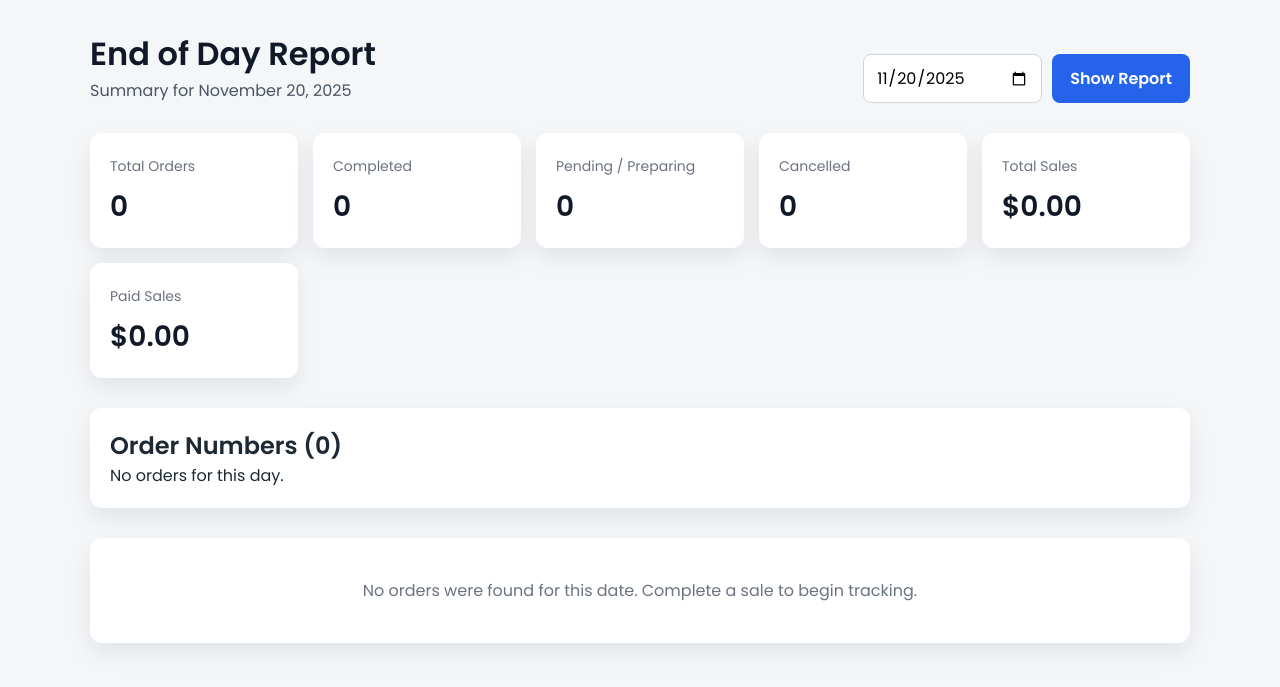
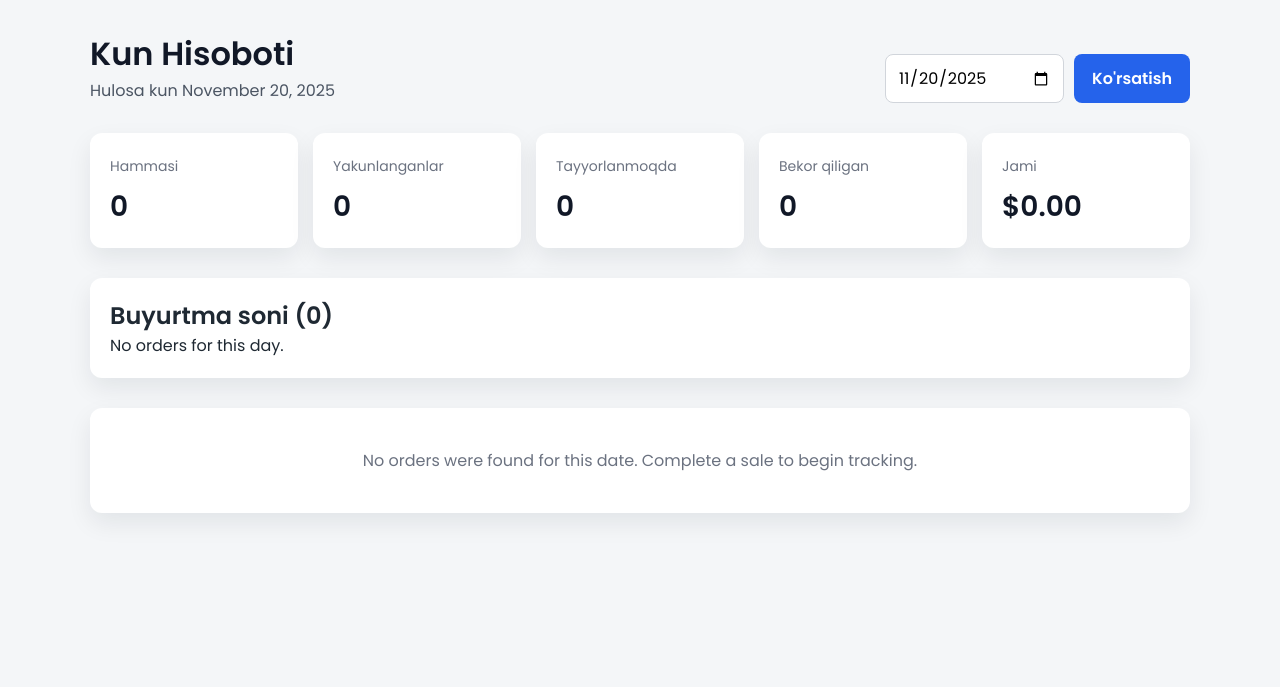
Before and after one commit to Komron0412/POS_system, a Django app: page /orders/report/ in a window 1280 px wide. Shown: the top 687 px of the page. Run offline with Django 5.2, Linux system fonts and the light colour scheme; data that the repository does not hold is empty.

Commit message:
some changes

```diff
--- a/config/settings.py
+++ b/config/settings.py
@@ -120,7 +120,7 @@ AUTH_PASSWORD_VALIDATORS = [
 
 LANGUAGE_CODE = "en-us"
 
-TIME_ZONE = "UTC"
+TIME_ZONE = 'Asia/Tashkent'
 
 USE_I18N = True
 
--- a/menu/views.py
+++ b/menu/views.py
@@ -16,6 +16,9 @@ def _get_or_create_daily_active_order():
     ).last()
     if not active_order:
         active_order = Order.objects.create(status='pending')
+    elif not active_order.order_number:
+        active_order.order_number = active_order.generate_daily_order_number()
+        active_order.save(update_fields=['order_number'])
     return active_order
 
 
--- a/static/menu/css/pos.css
+++ b/static/menu/css/pos.css
@@ -24,7 +24,7 @@ body {
 }
 
 .menu-section {
-    flex: 3;
+    flex: 6;
     background: rgba(255, 255, 255, 0.9);
     backdrop-filter: blur(8px);
     padding: 30px;
--- a/templates/orders/end_of_day_report.html
+++ b/templates/orders/end_of_day_report.html
@@ -14,12 +14,12 @@
     <div class="report-shell">
         <header>
             <div>
-                <h1>End of Day Report</h1>
-                <p>Summary for {{ report_date|date:"F j, Y" }}</p>
+                <h1>Kun Hisoboti</h1>
+                <p>Hulosa kun {{ report_date|date:"F j, Y" }}</p>
             </div>
             <form class="date-form" method="get">
                 <input type="date" name="date" value="{{ report_date|date:'Y-m-d' }}">
-                <button type="submit">Show Report</button>
+                <button type="submit">Ko'rsatish</button>
             </form>
         </header>
 
@@ -29,33 +29,29 @@
 
         <section class="metrics-grid">
             <div class="metric-card">
-                <span>Total Orders</span>
+                <span>Hammasi</span>
                 <strong>{{ total_orders }}</strong>
             </div>
             <div class="metric-card">
-                <span>Completed</span>
+                <span>Yakunlanganlar</span>
                 <strong>{{ completed_orders }}</strong>
             </div>
             <div class="metric-card">
-                <span>Pending / Preparing</span>
+                <span>Tayyorlanmoqda</span>
                 <strong>{{ pending_orders }}</strong>
             </div>
             <div class="metric-card">
-                <span>Cancelled</span>
+                <span>Bekor qiligan</span>
                 <strong>{{ cancelled_orders }}</strong>
             </div>
             <div class="metric-card">
-                <span>Total Sales</span>
+                <span>Jami</span>
                 <strong>${{ total_sales|floatformat:2 }}</strong>
-            </div>
-            <div class="metric-card">
-                <span>Paid Sales</span>
-                <strong>${{ paid_sales|floatformat:2 }}</strong>
             </div>
         </section>
 
         <section class="order-numbers">
-            <h2>Order Numbers ({{ order_numbers|length }})</h2>
+            <h2>Buyurtma soni ({{ order_numbers|length }})</h2>
             <div class="order-number-list">
                 {% if order_numbers %}
                     {% for number in order_numbers %}
@@ -75,9 +71,8 @@
                             <th>Order #</th>
                             <th>Time</th>
                             <th>Status</th>
-                            <th>Paid</th>
-                            <th>Total</th>
-                            <th>Notes</th>
+                            <th>Tolangan</th>
+                            <th>Jami</th>
                             <th>Details</th>
                         </tr>
                     </thead>
@@ -85,7 +80,7 @@
                         {% for order in orders %}
                             <tr class="order-row" data-order-id="{{ order.id }}">
                                 <td data-label="Order">#{{ order.display_order_number }}</td>
-                                <td data-label="Time">{{ order.created_at|date:"g:i A" }}</td>
+                                <td data-label="Time">{{ order.updated_at|date:"g:i A" }}</td>
                                 <td data-label="Status">
                                     <span class="status-pill {% if order.status == 'completed' %}completed{% elif order.status == 'cancelled' %}cancelled{% elif order.status == 'pending' or order.status == 'preparing' %}pending{% else %}other{% endif %}">
                                         {{ order.get_status_display }}
@@ -93,7 +88,6 @@
                                 </td>
                                 <td data-label="Paid">{{ order.is_paid|yesno:"Yes,No" }}</td>
                                 <td data-label="Total">${{ order.total_amount|floatformat:2 }}</td>
-                                <td data-label="Notes">{{ order.notes|default:"—" }}</td>
                                 <td data-label="Details">
                                     <button class="toggle-btn" type="button" data-target="detail-{{ order.id }}">View items</button>
                                 </td>
@@ -118,7 +112,7 @@
                                                 {% endfor %}
                                             </div>
                                         {% else %}
-                                            <p class="detail-title">No line items recorded.</p>
+                                            <p class="detail-title">Buyurtma yoq</p>
                                         {% endif %}
                                     </div>
                                 </td>
```
Also changed, not shown: menu/admin.py (+5 -5 lines), media/menu_items/1_audio_waveform.png (added), media/menu_items/images.jpeg (added), media/menu_items/mirrored_horizontal.png (added), media/menu_items/mirrored_vertical.png (added), media/menu_items/mirrored_vertical_0Wl7AID.png (added), media/menu_items/raster_image.png (added), media/menu_items/rotated_image.png (added).
